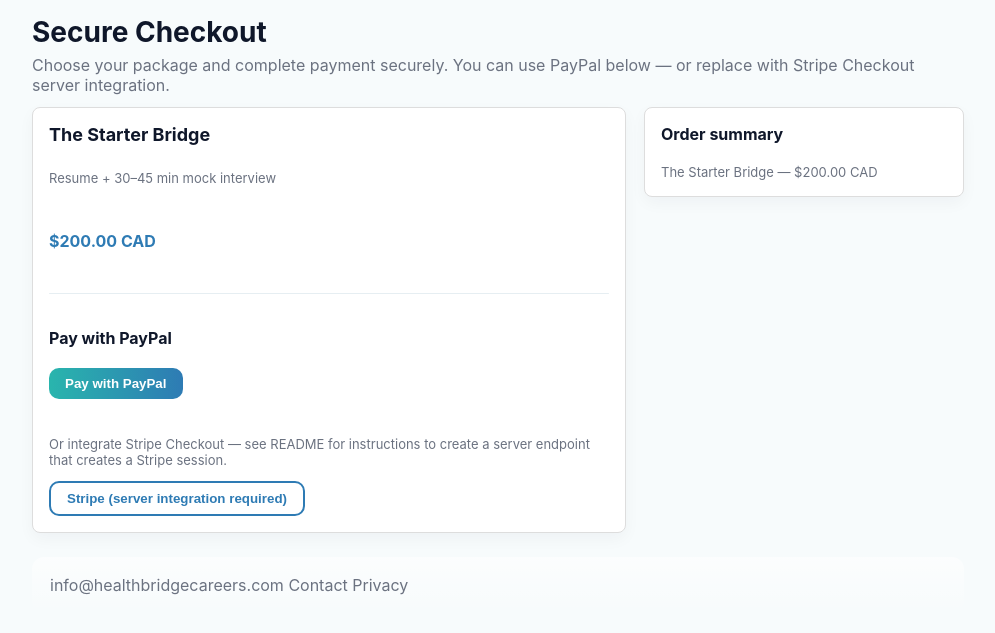
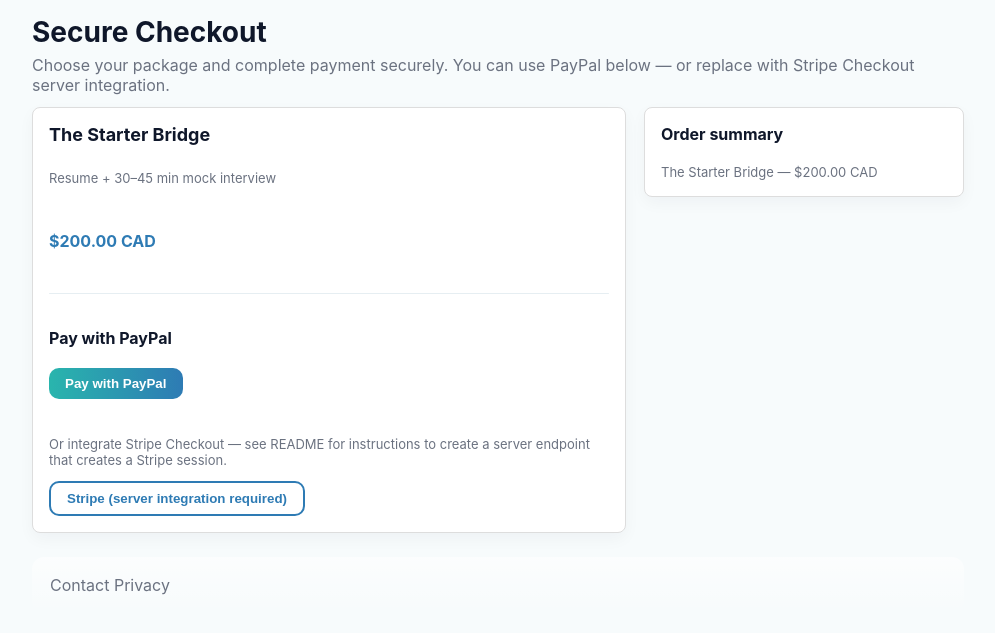
Before and after one commit to tabdevnorth/healthbridgecareers, a plain HTML site: page checkout.html in a window 1280 px wide. Shown: the part 127-760 px from the top of the page, without its empty margins (142-1137 px from the left). Drawn offline with Linux system fonts and the light colour scheme.

Commit message:
removed email address from footer

```diff
--- a/checkout.html
+++ b/checkout.html
@@ -106,7 +106,6 @@
    <footer class="footer" role="contentinfo">
       <div class="footer-content">
         <nav class="footer-nav" aria-label="Footer Navigation">
-          <a href="mailto:info@healthbridgecareers.com">info@healthbridgecareers.com</a>
           <a href="contact.html">Contact</a>
           <a href="privacy.html">Privacy</a>
         </nav>
```
Also changed, not shown: contact.html (+0 -1 lines), index.html (+0 -1 lines), privacy.html (+0 -1 lines).
